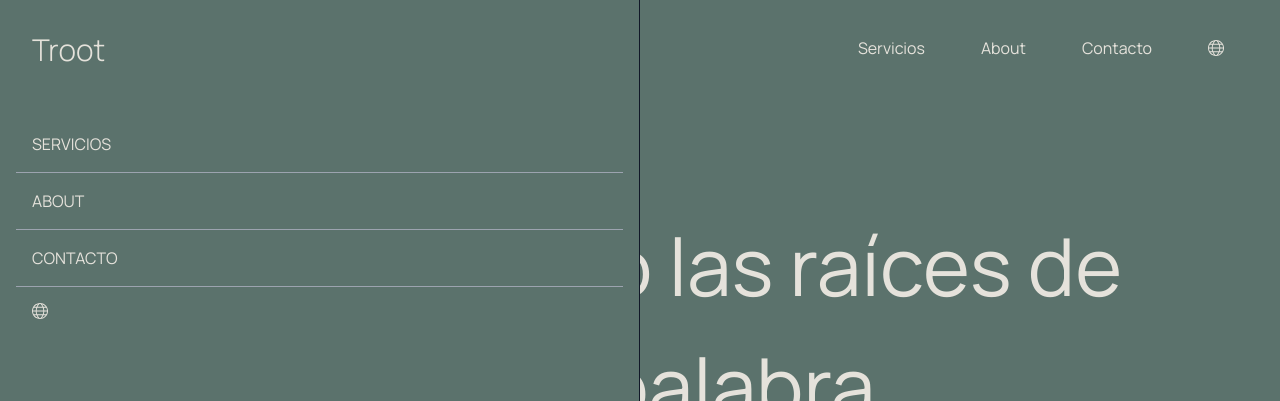
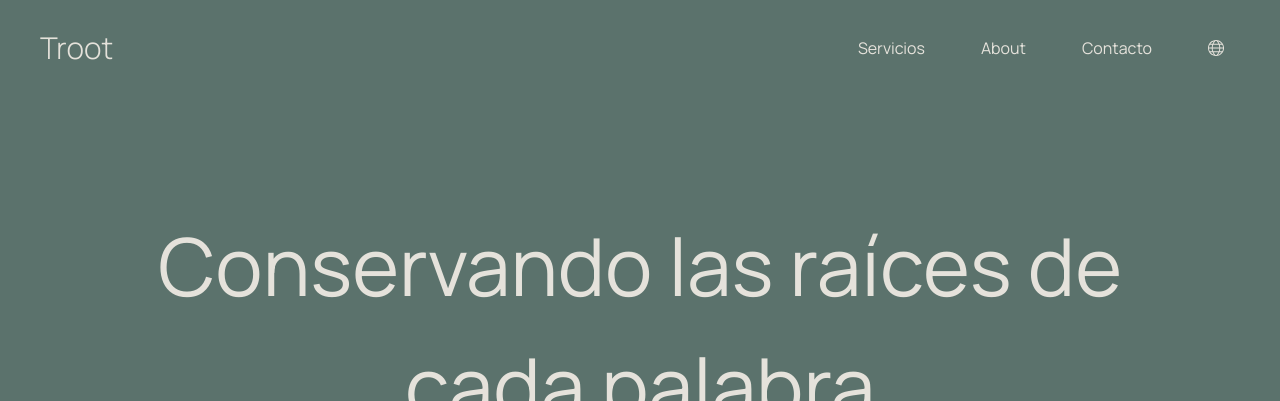
Before and after one commit to cecidlp/troot-react, a React (Vite) app: page / in a window 1280 px wide. Shown: the top 401 px of the page. Built offline with nearby package versions, Linux system fonts and the light colour scheme.

Commit message:
fix handleNav error

```diff
--- a/src/components/Navbar.jsx
+++ b/src/components/Navbar.jsx
@@ -5,10 +5,10 @@ import { BrowserRouter as Router, Link } from "react-router-dom";
 
 const Navbar = () => {
     const [activeLink, setActiveLink] = useState('home');
-    const [Nav, setNav] = useState(false);
+    const [nav, setNav] = useState(false);
 
     const handleNav = () => {
-        setNav(!Nav);
+        setNav(!nav);
     };
 
     const onUpdateActiveLink = (value) => {
@@ -40,21 +40,10 @@ const Navbar = () => {
                     </li>
                 </ul>
                 <div onClick={handleNav} className="block md:hidden">
-                    {!Nav ? (
-                        <AiOutlineClose fill="#E5E2DB" size={20} />
-                    ) : (
-                        <AiOutlineMenu fill="#E5E2DB" size={20} />
-                    )}
+                    {nav ? <AiOutlineClose fill="#E5E2DB" size={20} /> : <AiOutlineMenu fill="#E5E2DB" size={20} />}
                 </div>
-                <div
-                    className={
-                        !Nav
-                            ? "fixed left-0 top-0 w-[50%] h-full border-r border-r-gray-900 bg-[#5B726C] ease-in-out duration-500"
-                            : "fixed left-[-100%] "
-                    }
-                >
+                <ul className={nav ? "fixed left-0 top-0 w-[50%] h-full border-r border-r-gray-900 bg-[#5B726C] ease-in-out duration-500" : "ease-in-out duration-500 fixed left-[-100%]"}>
                     <h1 className="w-full text-3xl font-light text-[#E5E2DB] m-8">Troot</h1>
-                    <ul className="p-4">
                         <li className="p-4 border-b border-gray-400 font-weight: 400">
                             <Link to="/servicios" className={`text-[#E5E2DB] ${activeLink === 'servicios' ? 'active' : ''} navbar-link`}>
                                 SERVICIOS
@@ -73,8 +62,7 @@ const Navbar = () => {
                         <li className="p-4 ">
                             <TfiWorld fill="#E5E2DB" />
                         </li>
-                    </ul>
-                </div>
+                </ul>
             </div>
         </Router>
     );
```
